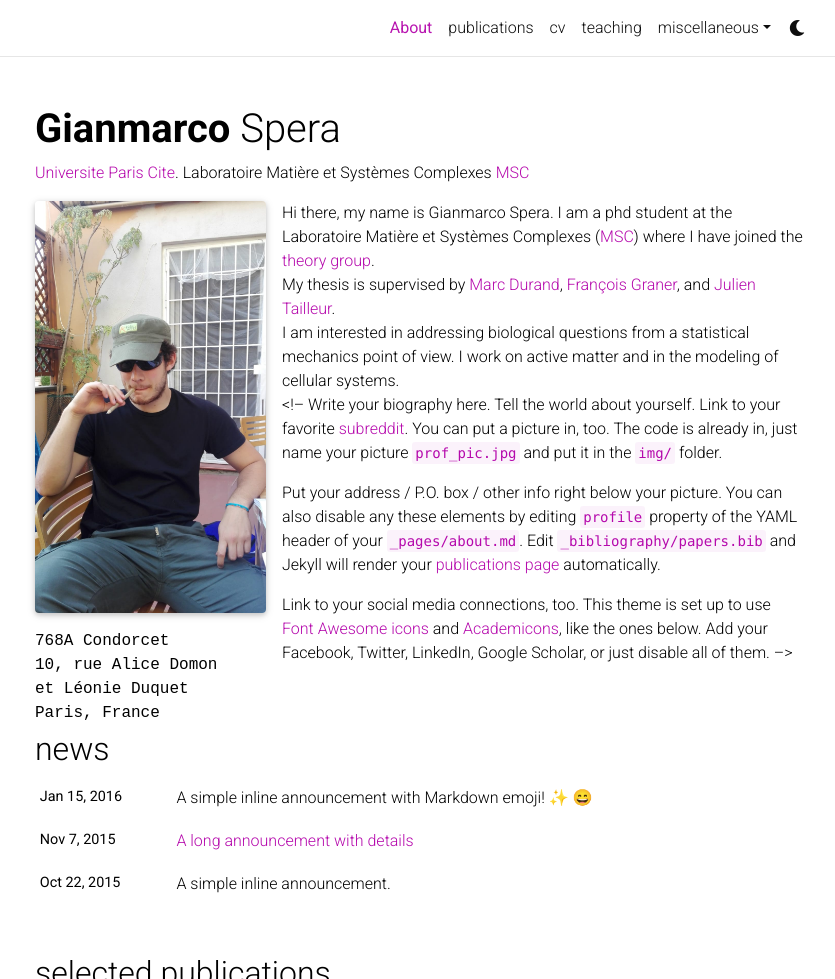
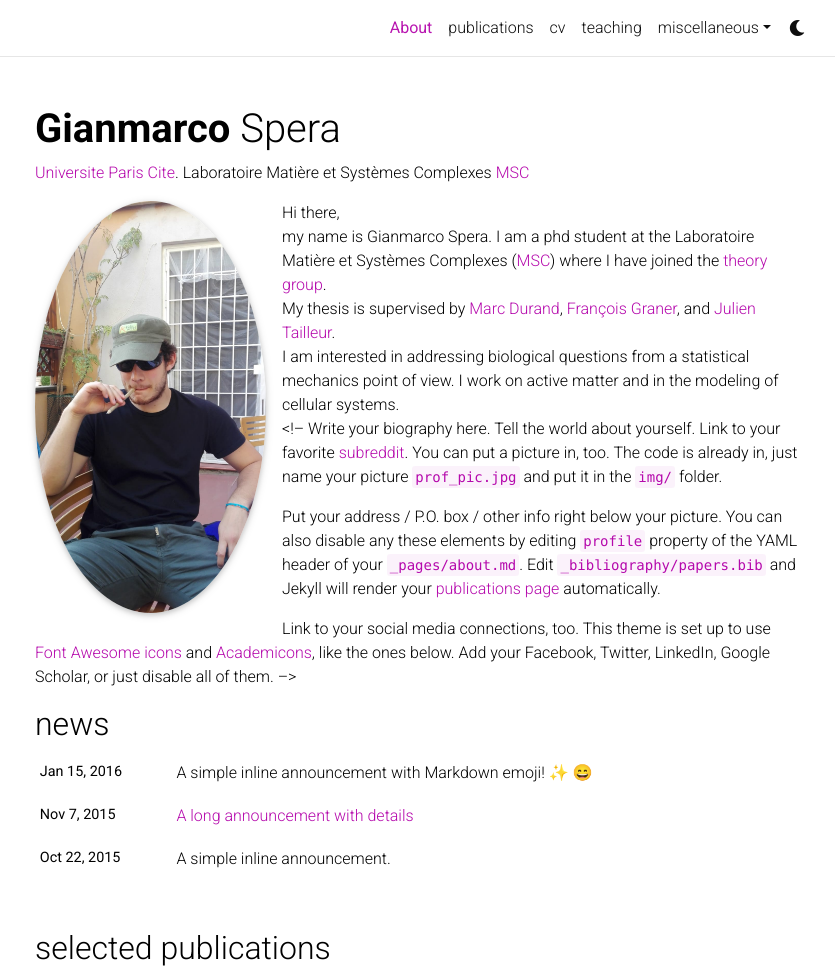
Before and after one commit to adinelli/albertodinelli.github.io, a Jekyll site: the page built from _pages/about.md, in a window 1280 px wide and 1293 px high, cut to the strip 0-979 px from the top of the window. Shown: the whole strip, without its empty margins (220-1055 px from the left). Built offline with Jekyll 4.4.1, drawn with Linux system fonts in a browser that asks for light colours; full-size pictures stand in for the smaller copies a plugin makes; emoji names are drawn with the system emoji font; comment, search, counter and statistics services are not loaded; a style sheet for code colours, icons or effects is not loaded.

Commit message:
Test about

```diff
--- a/_pages/about.md
+++ b/_pages/about.md
@@ -7,20 +7,15 @@ subtitle: <a href='https://u-paris.fr/'>Universite Paris Cite</a>. Laboratoire M
 profile:
   align: left #right
   image: prof_pic.jpg
-  image_circular: false # crops the image to make it circular
+  image_circular: true # crops the image to make it circular
   address: >
-    <p>768A Condorcet</p>
-    <p>10, rue Alice Domon  <br> et Léonie Duquet</p>
-    <!-- <p>Universite Paris Cite</p> -->
-    <p>Paris, France</p>
-
 news: true  # includes a list of news items
 selected_papers: true # includes a list of papers marked as "selected={true}"
 social: true  # includes social icons at the bottom of the page
 ---
 
 
-Hi there,
+Hi there,\\
 my name is Gianmarco Spera. I am a phd student at the Laboratoire Matière et Systèmes Complexes (<a href='http://www.msc.univ-paris-diderot.fr/'>MSC</a>) where I have joined the <a href='https://sites.google.com/view/theory-of-complex-systems/welcome?authuser=0'>theory group</a>. \\
 My thesis is supervised by <a href='https://www.marcdurand.net/'>Marc Durand</a>, <a href='http://francois.graner.name/'>François Graner</a>, and <a href='http://www.msc.univ-paris-diderot.fr/~jtailleu/'>Julien Tailleur</a>. \\
 I am interested in addressing biological questions from a statistical mechanics point of view.
```
Also changed, not shown: other parts of _pages/about.md (+5 -0 lines).
